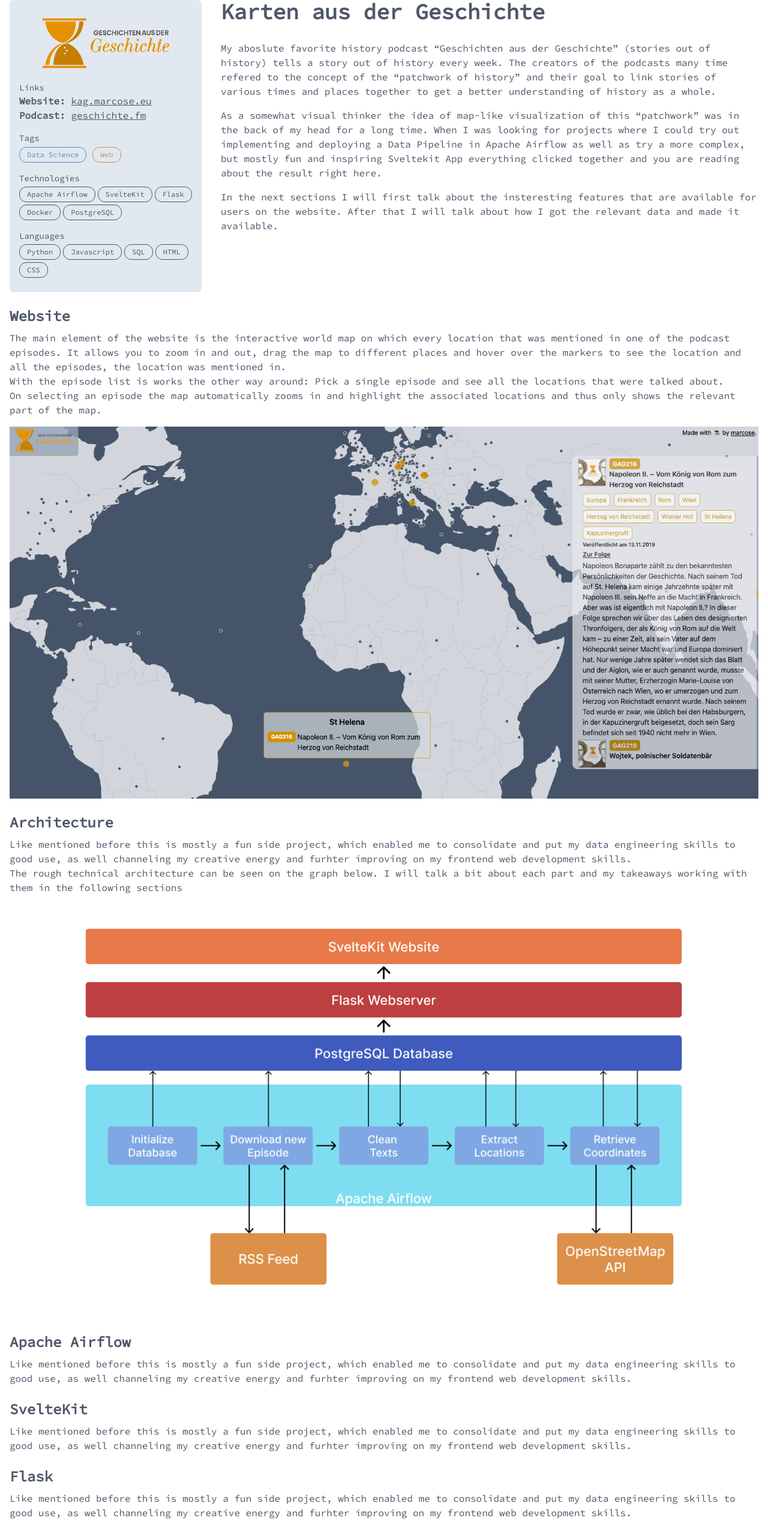
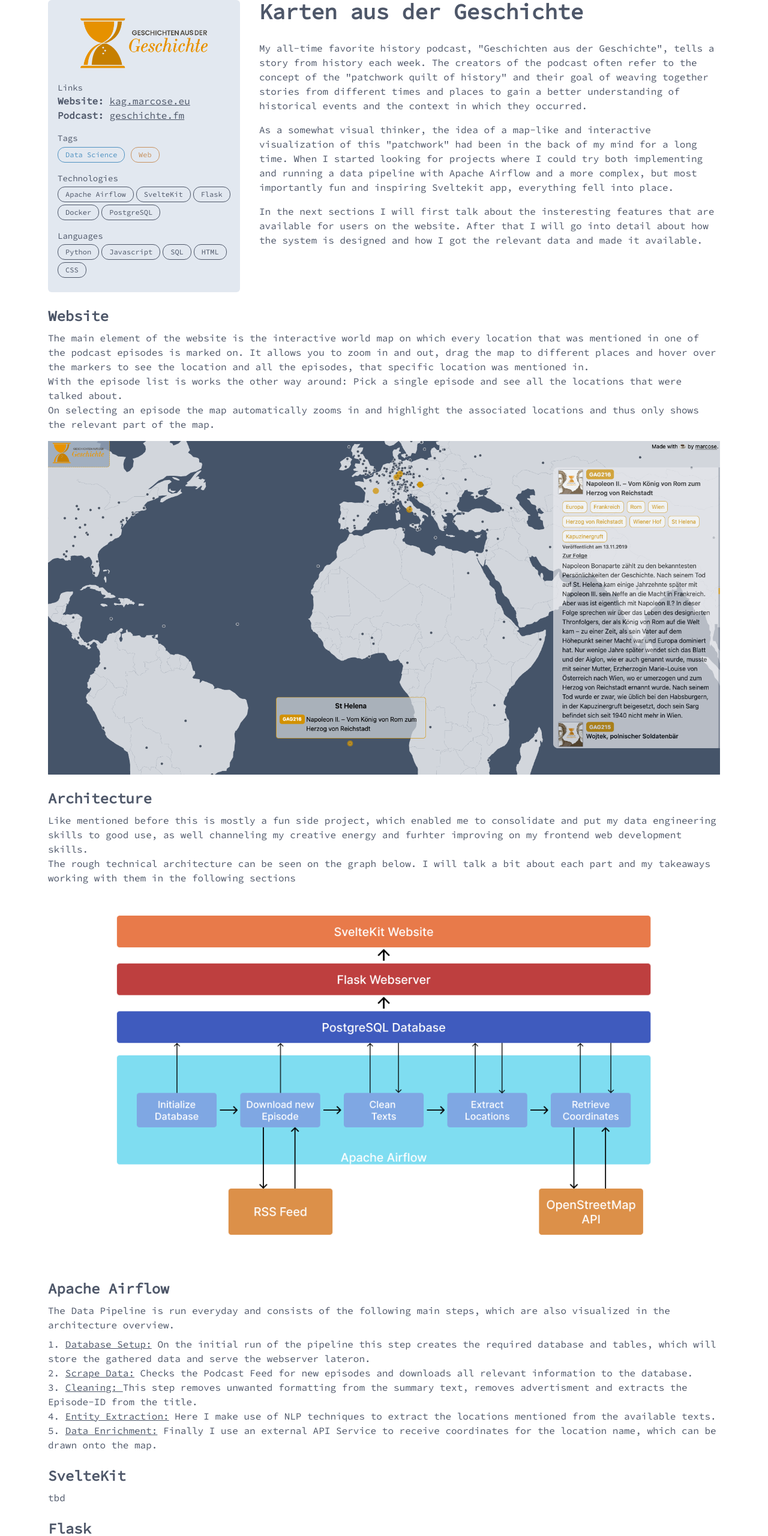
Before and after one commit to marcosefritose/marcose-website, a SvelteKit app: page /projects/kag in a window 1280 px wide. Shown: the part 112-2672 px from the top of the page at 60% size. Built offline with nearby package versions, Linux system fonts and the light colour scheme.

Commit message:
added KAG content

```diff
--- a/src/routes/projects/kag/+page.svelte
+++ b/src/routes/projects/kag/+page.svelte
@@ -2,7 +2,7 @@
     import Topic from "../topic.svelte";
 </script>
 
-<div class="mt-28 max-w-7xl mx-auto px-4">
+<div class="mt-28 max-w-6xl mx-auto px-4">
     <div class="flex flex-col items-center md:items-start md:flex-row gap-8 w-full mb-6">
         <!-- Project Card -->
         <div class="bg-slate-200 rounded-md p-4 md:max-w-xs">
@@ -57,13 +57,13 @@
             <h1 class="text-4xl mb-5 font-semibold">Karten aus der Geschichte</h1>
 
             <p class="py-2">
-                My aboslute favorite history podcast “Geschichten aus der Geschichte” (stories out of history) tells a story out of history every week. The creators of the podcasts many time refered to the concept of the “patchwork of history” and their goal to link stories of various times and places together to get a better understanding of history as a whole.
+                My all-time favorite history podcast, "Geschichten aus der Geschichte", tells a story from history each week. The creators of the podcast often refer to the concept of the "patchwork quilt of history" and their goal of weaving together stories from different times and places to gain a better understanding of historical events and the context in which they occurred.
             </p>
             <p class="py-2">
-                As a somewhat visual thinker the idea of map-like visualization of this “patchwork” was in the back of my head for a long time. When I was looking for projects where I could try out implementing and deploying a Data Pipeline in Apache Airflow as well as try a more complex, but mostly fun and inspiring Sveltekit App everything clicked together and you are reading about the result right here.
+                As a somewhat visual thinker, the idea of a map-like and interactive visualization of this "patchwork" had been in the back of my mind for a long time. When I started looking for projects where I could try both implementing and running a data pipeline with Apache Airflow and a more complex, but most importantly fun and inspiring Sveltekit app, everything fell into place.
             </p>
             <p class="py-2">
-                In the next sections I will first talk about the insteresting features that are available for users on the website. After that I will talk about how I got the relevant data and made it available.
+                In the next sections I will first talk about the insteresting features that are available for users on the website. After that I will go into detail about how the system is designed and how I got the relevant data and made it available.
             </p>
         </div>
     </div>
@@ -73,7 +73,7 @@
         <h2 class="text-2xl mb-2 font-semibold">Website</h2>
 
         <p>
-            The main element of the website is the interactive world map on which every location that was mentioned in one of the podcast episodes. It allows you to zoom in and out, drag the map to different places and hover over the markers to see the location and all the episodes, the location was mentioned in.
+            The main element of the website is the interactive world map on which every location that was mentioned in one of the podcast episodes is marked on. It allows you to zoom in and out, drag the map to different places and hover over the markers to see the location and all the episodes, that specific location was mentioned in.
         </p>
         <p>
             With the episode list is works the other way around: Pick a single episode and see all the locations that were talked about.
@@ -104,8 +104,16 @@
         <h2 class="text-2xl mb-2 font-semibold">Apache Airflow</h2>
 
         <p>
-            Like mentioned before this is mostly a fun side project, which enabled me to consolidate and put my data engineering skills to good use, as well channeling my creative energy and furhter improving on my frontend web development skills.
+            The Data Pipeline is run everyday and consists of the following main steps, which are also visualized in the architecture overview.
         </p>
+
+        <ol class="list-decimal list-inside my-2">
+            <li><span class="underline my-1">Database Setup:</span> On the initial run of the pipeline this step creates the required database and tables, which will store the gathered data and serve the webserver lateron.</li>
+            <li><span class="underline my-1">Scrape Data:</span> Checks the Podcast Feed for new episodes and downloads all relevant information to the database.</li>
+            <li><span class="underline my-1">Cleaning: </span>This step removes unwanted formatting from the summary text, removes advertisment and extracts the Episode-ID from the title.</li>
+            <li><span class="underline my-1">Entity Extraction:</span> Here I make use of NLP techniques to extract the locations mentioned from the available texts.</li>
+            <li><span class="underline my-1">Data Enrichment:</span> Finally I use an external API Service to receive coordinates for the location name, which can be drawn onto the map.</li>
+        </ol>
     </div>
 
     <!-- SvelteKit Text -->
@@ -113,7 +121,7 @@
         <h2 class="text-2xl mb-2 font-semibold">SvelteKit</h2>
 
         <p>
-            Like mentioned before this is mostly a fun side project, which enabled me to consolidate and put my data engineering skills to good use, as well channeling my creative energy and furhter improving on my frontend web development skills.
+            tbd
         </p>
     </div>
 
@@ -122,7 +130,7 @@
         <h2 class="text-2xl mb-2 font-semibold">Flask</h2>
 
         <p>
-            Like mentioned before this is mostly a fun side project, which enabled me to consolidate and put my data engineering skills to good use, as well channeling my creative energy and furhter improving on my frontend web development skills.
+            tbd
         </p>
     </div>
 
@@ -131,7 +139,7 @@
         <h2 class="text-2xl mb-2 font-semibold">Docker</h2>
 
         <p>
-            Like mentioned before this is mostly a fun side project, which enabled me to consolidate and put my data engineering skills to good use, as well channeling my creative energy and furhter improving on my frontend web development skills.
+            tbd
         </p>
     </div>
 
--- a/src/routes/projects/store.js
+++ b/src/routes/projects/store.js
@@ -6,7 +6,7 @@
     {
         id: 1,
         title: 'Karten aus der Geschichte',
-        image_path: '/images/kag.png',
+        image_path: '/images/kag_board.png',
         detail_path: '/projects/kag',
         topics: ["Data Science", "Web", "Apache Airflow", "SvelteKit", "Flask", "Python", "Javascript", "CSS", "HTML"],
         descrition: 'One of my favorite german podacasts called “Geschichten aus der Geschichte” tells a new story from history every week. I built a pipeline that reads their podcast feed, cleans the available data, transcribes the podcast and extracts all mentioned locations. An interactive map lets the user discover the places where history took place and how the map changes throughout the centuries.'
```
Also changed, not shown: static/images/kag_board.png (added).
